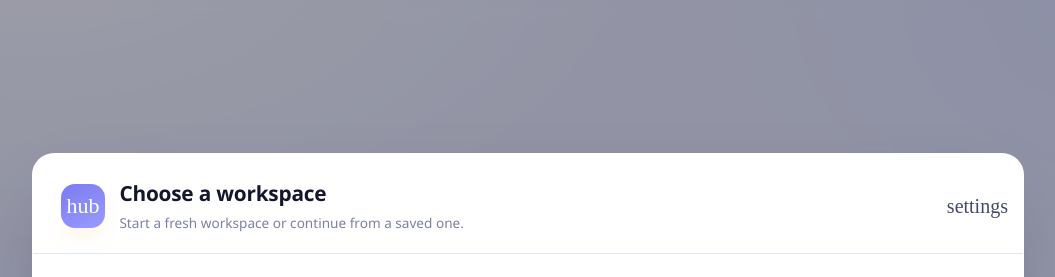
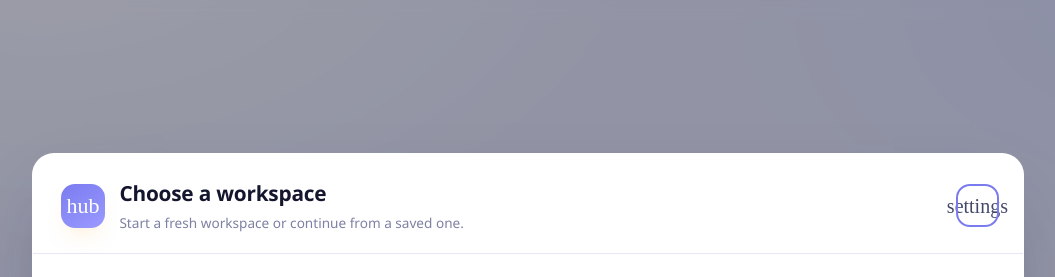
Before and after one commit to Neil-urk12/agentica, a Svelte app in the folder apps/desktop/: page / in a window 1280 px wide. Shown: the top 277 px of the page, without its empty margins (112-1167 px from the left). Built offline with nearby package versions, Linux system fonts and the light colour scheme.

Commit message:
fix: restore reconnect controls and contain modal focus

```diff
--- a/apps/desktop/src/App.svelte
+++ b/apps/desktop/src/App.svelte
@@ -58,7 +58,7 @@
   const dark = $derived(theme === "dark");
   const connected = $derived(status === "connected");
   const working = $derived(editorState.busy || editorState.saving || busy);
-  const canEdit = $derived(connected && !working);
+  const canEdit = $derived(connected && !working && !editorState.dirty);
   const canSave = $derived(
     connected && !working && editorState.dirty && !editorState.error,
   );
@@ -178,7 +178,7 @@
   }
 
   function onKeydown(event: KeyboardEvent) {
-    if (event.key !== "Escape") return;
+    if (event.key !== "Escape" || settingsOpen) return;
     if (stage === "canvas") void backToWorkspaces();
   }
 
@@ -217,17 +217,63 @@
 
 <svelte:window onbeforeunload={beforeUnload} onkeydown={onKeydown} />
 
+{#snippet connectionControls()}
+  {#if stage === "workspace" || !connected}
+    <div
+      class="connbar"
+      class:connbar--ok={connected}
+      class:connbar--bad={status === "failed"}
+      role="status"
+      aria-live="polite"
+    >
+      <span class="connbar__dot"></span>
+      <span class="connbar__text">{message}</span>
+      <form
+        class="connbar__form"
+        onsubmit={(event) => {
+          event.preventDefault();
+          void checkConnection(true);
+        }}
+      >
+        {#if !desktopMode}
+          <label class="sr-only" for="connection-key"
+            >Backend connection key</label
+          >
+          <input
+            id="connection-key"
+            type="password"
+            bind:value={connectionKey}
+            maxlength="64"
+            placeholder="Connection key"
+            autocomplete="off"
+            spellcheck="false"
+          />
+        {/if}
+        <button
+          class="btn btn--soft"
+          type="submit"
+          disabled={busy || (!desktopMode && !connectionKey.trim())}
+        >
+          <Icon name={connected ? "sync" : "bolt"} size={18} />
+          {status === "connecting"
+            ? "Connecting…"
+            : status === "disconnected"
+              ? "Connect"
+              : "Reconnect"}
+        </button>
+      </form>
+    </div>
+  {/if}
+{/snippet}
+
 <div class="shell">
   {#if stage === "workspace"}
     <WorkspacePicker
       workspaces={editorState.workspaces}
-      {status}
-      {message}
-      {desktopMode}
-      bind:connectionKey
+      {connected}
+      connection={connectionControls}
       {busy}
       error={editorState.error}
-      onConnect={() => void checkConnection(true)}
       onRefresh={() => void editor.listWorkspaces()}
       onCreate={(name) => void editor.createWorkspace(name)}
       onOpen={(id) => void editor.openWorkspace(id)}
@@ -239,6 +285,7 @@
       workspaceName={editorState.workspace?.workspace.name ??
         "Unnamed workspace"}
       canvases={editorState.workspace?.canvases ?? []}
+      connection={connectionControls}
       busy={working}
       error={editorState.error}
       onCreate={(title) => void editor.createCanvas(title)}
@@ -248,6 +295,7 @@
       onOpenSettings={() => (settingsOpen = true)}
     />
   {:else}
+    {@render connectionControls()}
     <header class="topbar">
       <div class="topbar__lead">
         <span class="brand">
--- a/apps/desktop/src/app.css
+++ b/apps/desktop/src/app.css
@@ -327,6 +327,13 @@ label {
 /* ------------------------------------------------------------ modal steps */
 
 .scrim {
+  margin: 0;
+  width: 100%;
+  height: 100%;
+  max-width: none;
+  max-height: none;
+  border: 0;
+  color: var(--ink);
   position: fixed;
   inset: 0;
   z-index: 40;
@@ -336,6 +343,14 @@ label {
   overflow-y: auto;
   background: var(--scrim);
   backdrop-filter: blur(8px);
+}
+
+.scrim:not([open]) {
+  display: none;
+}
+
+.scrim::backdrop {
+  background: transparent;
 }
 
 .modal {
--- a/apps/desktop/src/lib/components/CanvasPicker.svelte
+++ b/apps/desktop/src/lib/components/CanvasPicker.svelte
@@ -1,5 +1,6 @@
 <script lang="ts">
   import { LIMITS } from "@agentica/protocol";
+  import type { Snippet } from "svelte";
   import Icon from "./Icon.svelte";
   import Modal from "./Modal.svelte";
 
@@ -11,6 +12,7 @@
   interface Props {
     workspaceName: string;
     canvases: CanvasInfo[];
+    connection: Snippet;
     busy: boolean;
     error: string;
     onCreate: (title: string) => void;
@@ -23,6 +25,7 @@
   let {
     workspaceName,
     canvases,
+    connection,
     busy,
     error,
     onCreate,
@@ -56,6 +59,7 @@
   subtitle={`Inside “${workspaceName}” — start a new canvas or open a saved one.`}
   {actions}
 >
+  {@render connection()}
   <div class="split">
     <section class="panel">
       <header class="panel__head">
--- a/apps/desktop/src/lib/components/Modal.svelte
+++ b/apps/desktop/src/lib/components/Modal.svelte
@@ -1,6 +1,6 @@
 <script lang="ts">
   import { fade, fly } from "svelte/transition";
-  import type { Snippet } from "svelte";
+  import { onMount, type Snippet } from "svelte";
   import Icon from "./Icon.svelte";
 
   interface Props {
@@ -10,6 +10,7 @@
     wide?: boolean;
     actions?: Snippet;
     children: Snippet;
+    onClose?: () => void;
   }
   let {
     title,
@@ -18,17 +19,54 @@
     wide = false,
     actions,
     children,
+    onClose,
   }: Props = $props();
+
+  let dialog: HTMLDialogElement;
+  onMount(() => {
+    const previousFocus = document.activeElement;
+    dialog.showModal();
+    return () => {
+      dialog.close();
+      if (previousFocus instanceof HTMLElement) previousFocus.focus();
+    };
+  });
+
+  function onKeydown(event: KeyboardEvent) {
+    if (event.key !== "Tab") return;
+    const controls = Array.from(
+      dialog.querySelectorAll<HTMLElement>(
+        "button, input, select, textarea, a[href], [tabindex]",
+      ),
+    ).filter(
+      (element) =>
+        element.tabIndex >= 0 &&
+        !element.matches(":disabled") &&
+        element.getClientRects().length > 0,
+    );
+    const boundary = event.shiftKey ? controls[0] : controls.at(-1);
+    if (document.activeElement === boundary) {
+      event.preventDefault();
+      (event.shiftKey ? controls.at(-1) : controls[0])?.focus();
+    }
+  }
 </script>
 
-<div class="scrim" transition:fade={{ duration: 180 }}>
+<dialog
+  bind:this={dialog}
+  class="scrim"
+  transition:fade={{ duration: 180 }}
+  aria-label={title}
+  onkeydown={onKeydown}
+  oncancel={(event) => {
+    event.preventDefault();
+    onClose?.();
+  }}
+>
   <div
     class="modal"
     class:modal--wide={wide}
     transition:fly={{ y: 18, duration: 260, opacity: 0.4 }}
-    role="dialog"
-    aria-modal="true"
-    aria-label={title}
   >
     <header class="modal__head">
       <span class="modal__icon"><Icon name={icon} size={22} /></span>
@@ -44,4 +82,4 @@
       {@render children()}
     </div>
   </div>
-</div>
+</dialog>
--- a/apps/desktop/src/lib/components/Settings.svelte
+++ b/apps/desktop/src/lib/components/Settings.svelte
@@ -31,6 +31,7 @@
   title="Settings"
   subtitle="Personalize Agentica on this device."
   {actions}
+  {onClose}
 >
   <section class="setting">
     <span class="setting__icon"><Icon name="palette" size={20} /></span>
--- a/apps/desktop/src/lib/components/WorkspacePicker.svelte
+++ b/apps/desktop/src/lib/components/WorkspacePicker.svelte
@@ -1,9 +1,8 @@
 <script lang="ts">
   import { LIMITS } from "@agentica/protocol";
+  import type { Snippet } from "svelte";
   import Icon from "./Icon.svelte";
   import Modal from "./Modal.svelte";
-
-  type Status = "disconnected" | "connecting" | "connected" | "failed";
 
   interface WorkspaceInfo {
     id: string;
@@ -12,13 +11,10 @@
 
   interface Props {
     workspaces: WorkspaceInfo[];
-    status: Status;
-    message: string;
-    desktopMode: boolean;
-    connectionKey: string;
+    connected: boolean;
+    connection: Snippet;
     busy: boolean;
     error: string;
-    onConnect: () => void;
     onRefresh: () => void;
     onCreate: (name: string) => void;
     onOpen: (id: string) => void;
@@ -28,13 +24,10 @@
 
   let {
     workspaces,
-    status,
-    message,
-    desktopMode,
-    connectionKey = $bindable(""),
+    connected,
+    connection,
     busy,
     error,
-    onConnect,
     onRefresh,
     onCreate,
     onOpen,
@@ -45,7 +38,6 @@
   let name = $state("");
   // Deleting storage is destructive, so the row asks for confirmation first.
   let confirming = $state("");
-  const connected = $derived(status === "connected");
   const locked = $derived(busy || !connected);
 </script>
 
@@ -68,50 +60,7 @@
   subtitle="Start a fresh workspace or continue from a saved one."
   {actions}
 >
-  <div
-    class="connbar"
-    class:connbar--ok={connected}
-    class:connbar--bad={status === "failed"}
-    role="status"
-    aria-live="polite"
-  >
-    <span class="connbar__dot"></span>
-    <span class="connbar__text">{message}</span>
-    <form
-      class="connbar__form"
-      onsubmit={(event) => {
-        event.preventDefault();
-        onConnect();
-      }}
-    >
-      {#if !desktopMode}
-        <label class="sr-only" for="connection-key"
-          >Backend connection key</label
-        >
-        <input
-          id="connection-key"
-          type="password"
-          bind:value={connectionKey}
-          maxlength="64"
-          placeholder="Connection key"
-          autocomplete="off"
-          spellcheck="false"
-        />
-      {/if}
-      <button
-        class="btn btn--soft"
-        type="submit"
-        disabled={busy || (!desktopMode && !connectionKey.trim())}
-      >
-        <Icon name={connected ? "sync" : "bolt"} size={18} />
-        {status === "connecting"
-          ? "Connecting…"
-          : connected
-            ? "Reconnect"
-            : "Connect"}
-      </button>
-    </form>
-  </div>
+  {@render connection()}
 
   <div class="split">
     <section class="panel">
```
Also changed, not shown: 1 other file (tests, documents, lock files or other folders).
